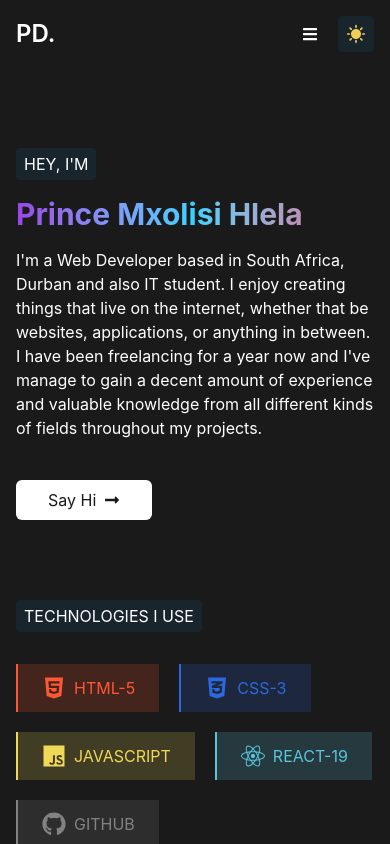
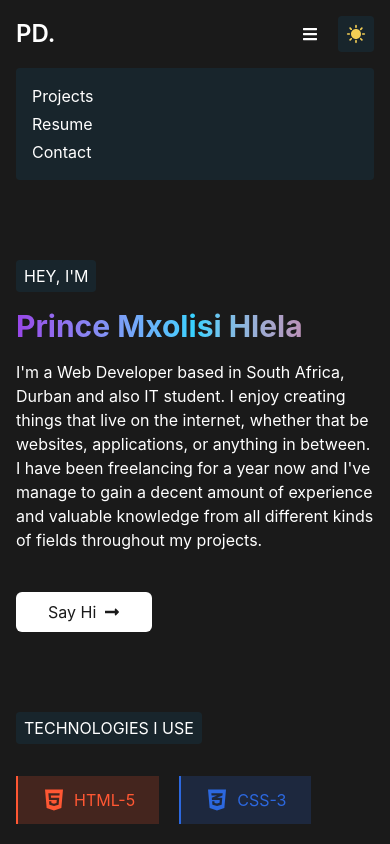
Before and after one commit to MPHDigital-RSA/PD-portfolio, a React (Vite) app: page / in a window 390 px wide. Both pictures are taken after a click on the icon 310 px from the left and 34 px from the top of the page. Shown: the top 844 px of the page. Built offline with nearby package versions, Linux system fonts and the light colour scheme.

Commit message:
mobile nav done

```diff
--- a/src/components/Navbar.jsx
+++ b/src/components/Navbar.jsx
@@ -10,13 +10,17 @@ const style = {
 
 function Navbar() {
 
+    const [isDarkTheme, setIsDarkTheme] = useState(true)
+    const [isMobileNav, setIsMobileNav] = useState(false)
+
     const toogleDarkClass = () => {
         const body = document.getElementById("body");
         body.classList.toggle("dark")
     }
 
-    const [isDarkTheme, setIsDarkTheme] = useState(true)
+
     return (
+        <>
             <header className='container p-4 flex items-center justify-between mx-auto dark:bg-black dark:text-white'>
                 <p className="text-2xl font-semibold">
                     PD.
@@ -29,7 +33,7 @@ function Navbar() {
                         <li><a href="#" className={style.link}>Contact</a></li>
                     </ul>
 
-                <FaBars className="cursor-pointer md:hidden text-x" />
+                    <FaBars className="cursor-pointer md:hidden text-x" onClick={() => setIsMobileNav(!isMobileNav)} />
 
                     <div className="p-2 bg-sky-500/8 rounded-sm">
                         {
@@ -38,6 +42,18 @@ function Navbar() {
                     </div>
                 </nav>
             </header>
+            {
+                isMobileNav &&
+
+                <div className="px-4">
+                    <ul className='space-y-1 p-4 bg-sky-500/8 rounded'>
+                        <li><a href="#" className={style.link}>Projects</a></li>
+                        <li><a href="#" className={style.link}>Resume</a></li>
+                        <li><a href="#" className={style.link}>Contact</a></li>
+                    </ul>
+                </div>
+            }
+        </>
     )
 }
 
```
Lines whose indentation alone changed are shown as unchanged.
